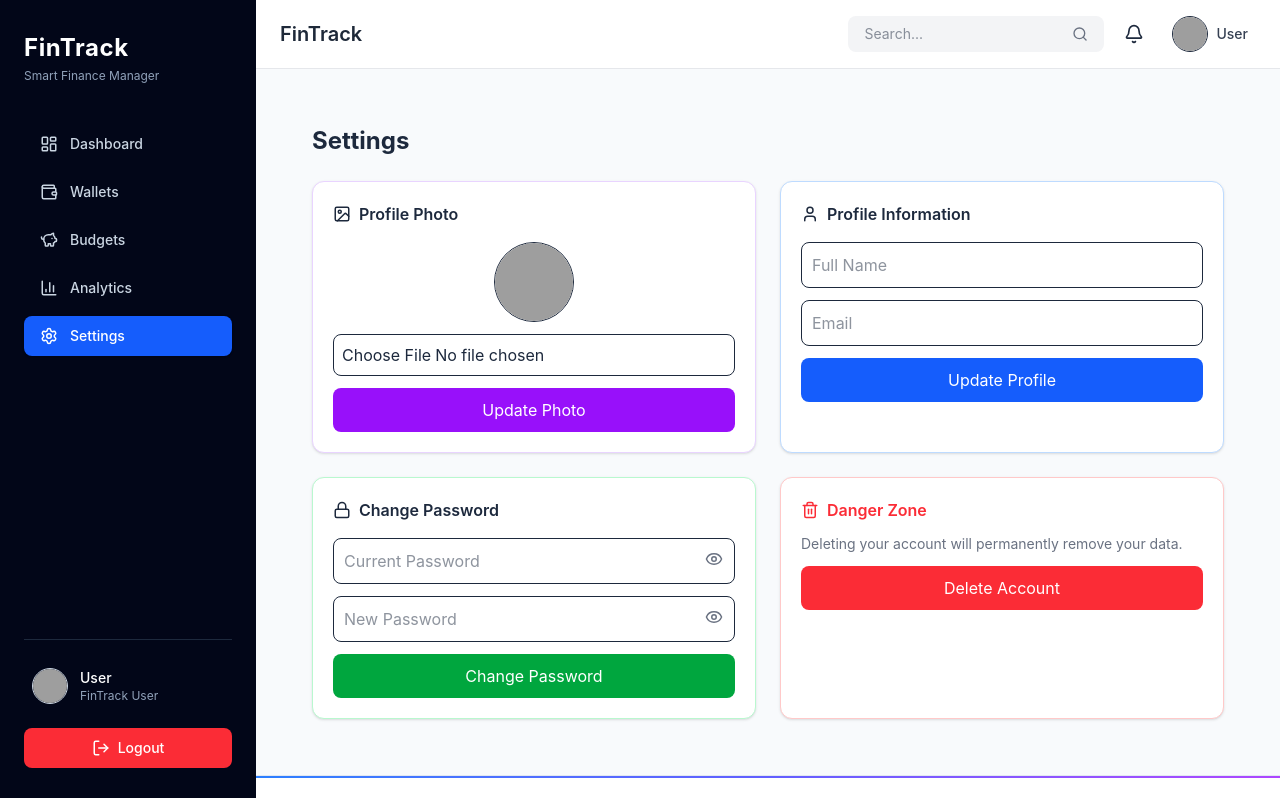
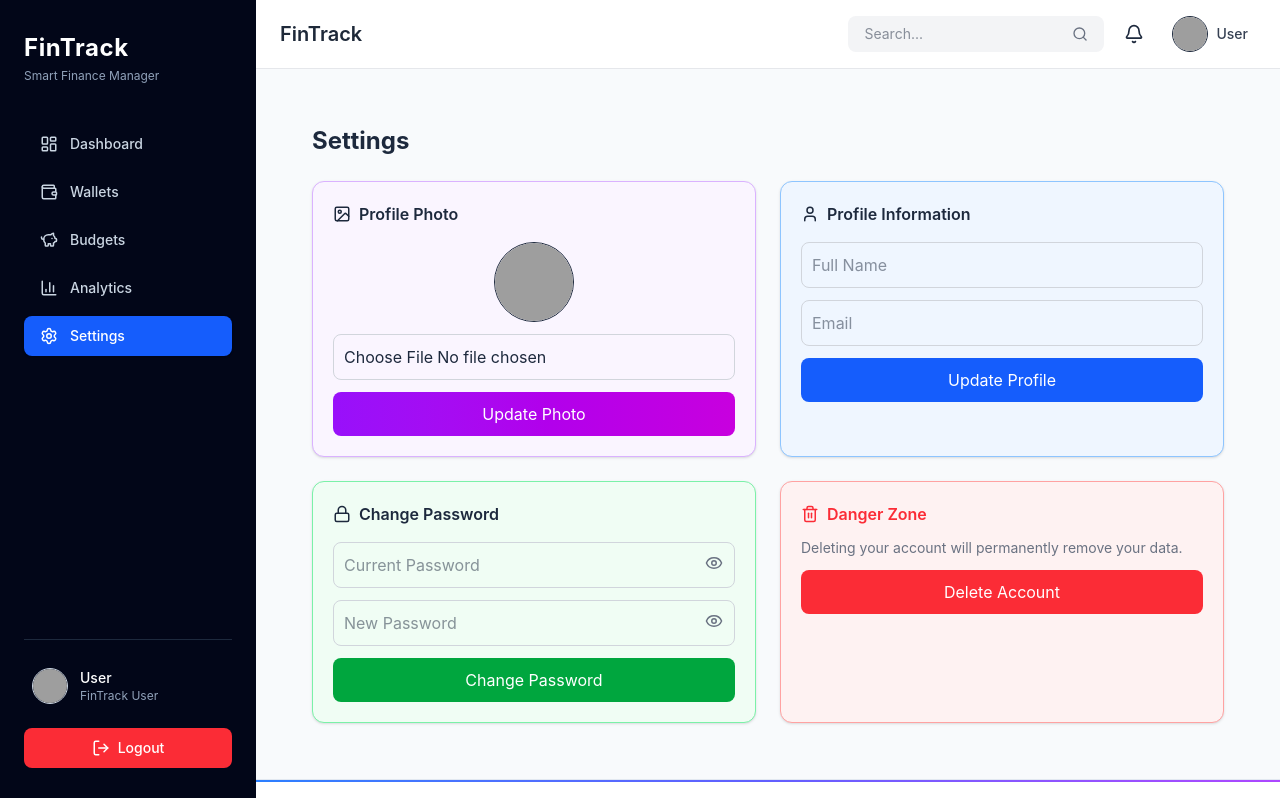
Before and after one commit to 01rohitsingh/Expance_Tracker, a React app in the folder frontend/: page /settings in a window 1280 px wide. Shown: the top 798 px of the page. Built offline with nearby package versions, Linux system fonts and the light colour scheme; the HTML template or start-up script is replaced by a standard one.

Commit message:
completed

```diff
--- a/frontend/src/pages/Settings.jsx
+++ b/frontend/src/pages/Settings.jsx
@@ -46,7 +46,6 @@ const updatePhoto = async () => {
 
   } catch (error) {
 
-    console.error(error);
     toast.error("Photo upload failed");
 
   }
@@ -166,18 +165,18 @@ className="p-4 md:p-6"
 <div className="grid grid-cols-1 lg:grid-cols-2 gap-6">
 
 
+{/* Profile Photo */}
+
 <motion.div
 initial={{opacity:0,y:20}}
 animate={{opacity:1,y:0}}
 whileHover={{y:-4}}
-      className="bg-white p-5 rounded-xl shadow-sm border border-purple-200 hover:border-purple-500"
+className="bg-purple-50 p-5 rounded-xl shadow-sm border border-purple-300 hover:border-purple-500 focus-within:border-purple-600 transition"
 >
 
 <div className="flex items-center gap-2 mb-4">
 <Image size={18}/>
-        <h2 className="text-base font-semibold">
-          Profile Photo
-        </h2>
+<h2 className="text-base font-semibold">Profile Photo</h2>
 </div>
 
 <div className="flex flex-col items-center gap-3">
@@ -195,14 +194,14 @@ className="p-4 md:p-6"
 <input
 type="file"
 onChange={(e)=>setPhoto(e.target.files[0])}
-          className="border p-2 rounded-lg w-full"
+className="w-full border border-gray-300 rounded-lg p-2.5 focus:outline-none focus:border-purple-500"
 />
 
 <motion.button
 whileHover={{scale:1.04}}
 whileTap={{scale:0.96}}
 onClick={updatePhoto}
-          className="w-full bg-purple-600 hover:bg-purple-700 text-white py-2.5 rounded-lg"
+className="w-full bg-gradient-to-r from-purple-600 to-fuchsia-600 text-white py-2.5 rounded-lg"
 >
 Update Photo
 </motion.button>
@@ -212,18 +211,18 @@ className="p-4 md:p-6"
 </motion.div>
 
 
+{/* Profile Info */}
+
 <motion.div
 initial={{opacity:0,y:20}}
 animate={{opacity:1,y:0}}
 whileHover={{y:-4}}
-      className="bg-white p-5 rounded-xl shadow-sm border border-blue-200 hover:border-blue-500"
+className="bg-blue-50 p-5 rounded-xl shadow-sm border border-blue-300 hover:border-blue-500 focus-within:border-blue-600 transition"
 >
 
 <div className="flex items-center gap-2 mb-4">
 <User size={18}/>
-        <h2 className="text-base font-semibold">
-          Profile Information
-        </h2>
+<h2 className="text-base font-semibold">Profile Information</h2>
 </div>
 
 <div className="space-y-3">
@@ -232,7 +231,7 @@ className="p-4 md:p-6"
 type="text"
 value={name}
 onChange={(e)=>setName(e.target.value)}
-          className="w-full border rounded-lg p-2.5"
+className="w-full border border-gray-300 rounded-lg p-2.5 focus:outline-none focus:border-blue-500"
 placeholder="Full Name"
 />
 
@@ -240,7 +239,7 @@ className="p-4 md:p-6"
 type="email"
 value={email}
 onChange={(e)=>setEmail(e.target.value)}
-          className="w-full border rounded-lg p-2.5"
+className="w-full border border-gray-300 rounded-lg p-2.5 focus:outline-none focus:border-blue-500"
 placeholder="Email"
 />
 
@@ -258,18 +257,18 @@ className="p-4 md:p-6"
 </motion.div>
 
 
+{/* Change Password */}
+
 <motion.div
 initial={{opacity:0,y:20}}
 animate={{opacity:1,y:0}}
 whileHover={{y:-4}}
-      className="bg-white p-5 rounded-xl shadow-sm border border-green-200 hover:border-green-500"
+className="bg-green-50 p-5 rounded-xl shadow-sm border border-green-300 hover:border-green-500 focus-within:border-green-600 transition"
 >
 
 <div className="flex items-center gap-2 mb-4">
 <Lock size={18}/>
-        <h2 className="text-base font-semibold">
-          Change Password
-        </h2>
+<h2 className="text-base font-semibold">Change Password</h2>
 </div>
 
 <div className="space-y-3">
@@ -281,7 +280,7 @@ className="p-4 md:p-6"
 placeholder="Current Password"
 value={currentPassword}
 onChange={(e)=>setCurrentPassword(e.target.value)}
-            className="w-full border rounded-lg p-2.5"
+className="w-full border border-gray-300 rounded-lg p-2.5 focus:outline-none focus:border-green-500"
 />
 
 <span
@@ -300,7 +299,7 @@ className="p-4 md:p-6"
 placeholder="New Password"
 value={newPassword}
 onChange={(e)=>setNewPassword(e.target.value)}
-            className="w-full border rounded-lg p-2.5"
+className="w-full border border-gray-300 rounded-lg p-2.5 focus:outline-none focus:border-green-500"
 />
 
 <span
@@ -326,18 +325,18 @@ className="p-4 md:p-6"
 </motion.div>
 
 
+{/* Danger Zone */}
+
 <motion.div
 initial={{opacity:0,y:20}}
 animate={{opacity:1,y:0}}
 whileHover={{y:-4}}
-      className="bg-white p-5 rounded-xl shadow-sm border border-red-200 hover:border-red-500"
+className="bg-red-50 p-5 rounded-xl shadow-sm border border-red-300 hover:border-red-500 transition"
 >
 
 <div className="flex items-center gap-2 mb-3 text-red-500">
 <Trash2 size={18}/>
-        <h2 className="text-base font-semibold">
-          Danger Zone
-        </h2>
+<h2 className="text-base font-semibold">Danger Zone</h2>
 </div>
 
 <p className="text-gray-500 mb-3 text-sm">
```
Lines whose indentation alone changed are shown as unchanged.
